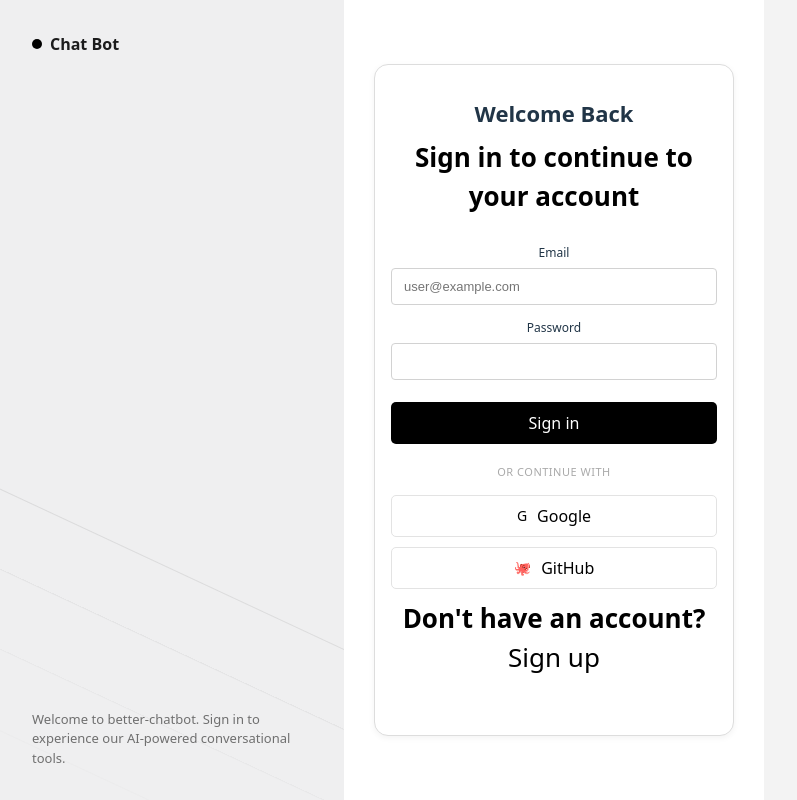
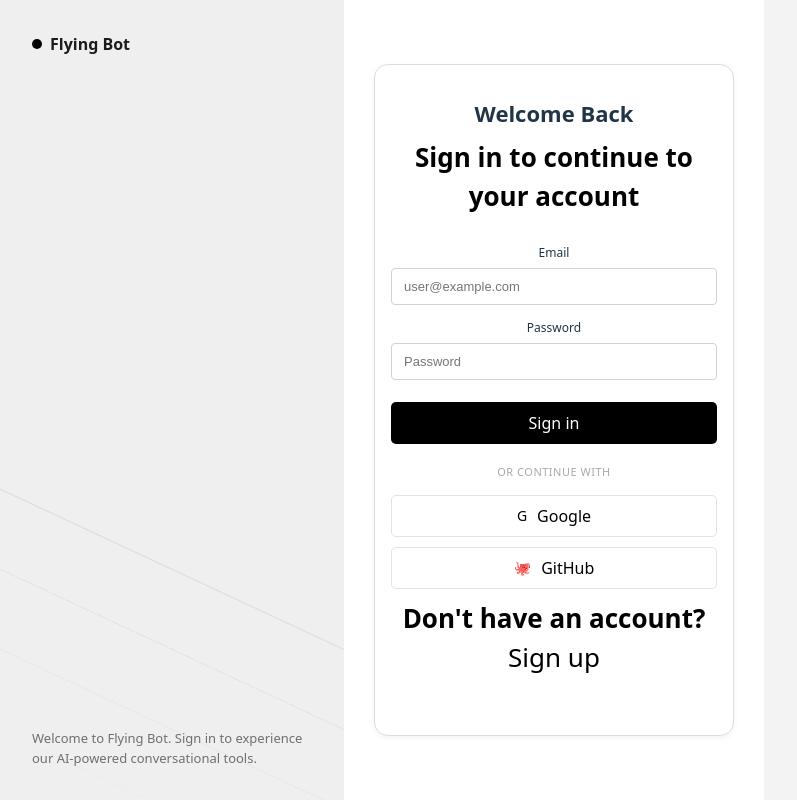
Before and after one commit to AndersonChong/FSDP-Assignment, a React (Create React App) app: page /signin in a window 1280 px wide. Shown: the whole page, without its empty margins (0-797 px from the left). Built offline with nearby package versions, Linux system fonts and the light colour scheme.

Commit message:
working sigin

```diff
--- a/src/App.js
+++ b/src/App.js
@@ -1,5 +1,5 @@
 import React from "react";
-import { BrowserRouter as Router, Routes, Route } from "react-router-dom";
+import { BrowserRouter as Router, Routes, Route, Navigate } from "react-router-dom";
 import HomePage from "./pages/HomePage";
 import UserForm from "./components/UserForm";
 import Signin from "./pages/signin";
@@ -8,6 +8,7 @@ function App() {
   return (
     <Router>
       <Routes>
+        <Route path="/" element={<Navigate to="/signin" replace />} />
         <Route path="/" element={<HomePage />} />
         <Route path="/test" element={<UserForm />} />
         <Route path="/signin" element={<Signin />} />
--- a/src/pages/signin.jsx
+++ b/src/pages/signin.jsx
@@ -7,10 +7,10 @@ export default function SignIn() {
       <div className="left-panel">
         <div className="left-top">
           <span className="dot" />
-          <span className="brand">Chat Bot</span>
+          <span className="brand">Flying Bot</span>
         </div>
         <div className="left-bottom">
-          Welcome to better-chatbot. Sign in to experience our AI-powered
+          Welcome to Flying Bot. Sign in to experience our AI-powered
           conversational tools.
         </div>
         <div className="lines lines-1" />
@@ -32,7 +32,7 @@ export default function SignIn() {
           />
 
           <label className="field-label" htmlFor="password">Password</label>
-          <input id="password" type="password" className="input" />
+          <input id="password" type="password" placeholder="Password" className="input" />
 
           <button className="primary-btn">Sign in</button>
 
```
